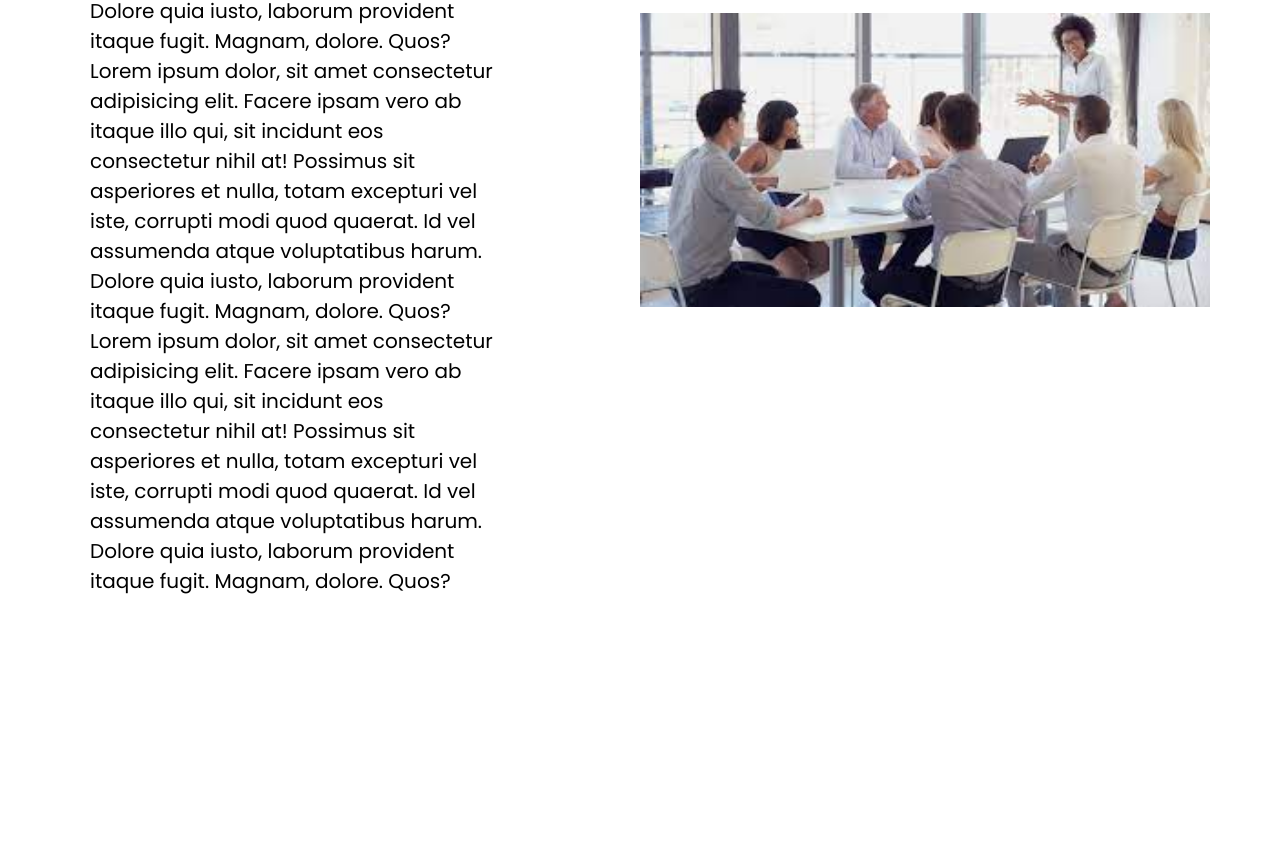
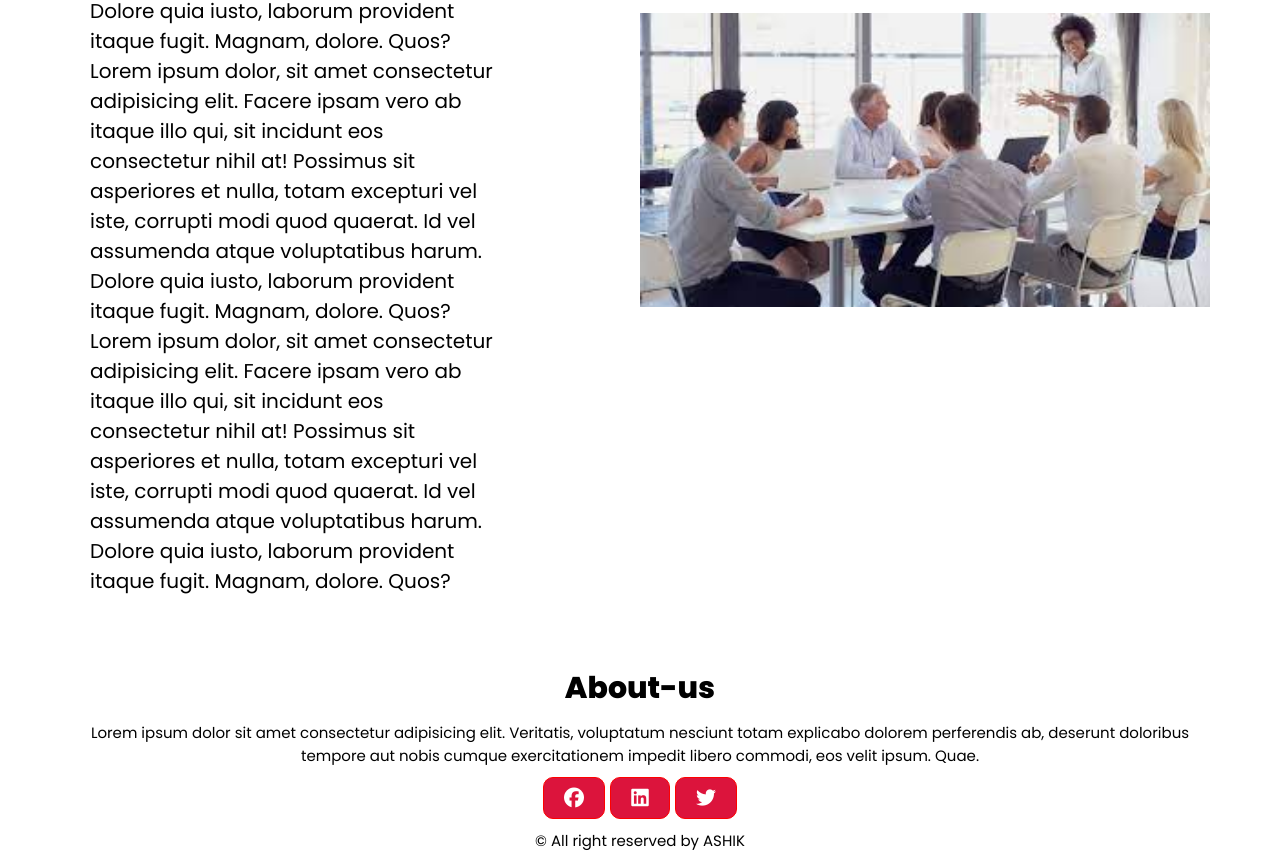
Before and after one commit to Ashiqweb123/school-site-html, a plain HTML site: page about.html in a window 1280 px wide. Shown: the part 1079-1931 px from the top of the page. Before the commit the page ends 1685 px from the top, so only its background shows below. Drawn offline with Linux system fonts and the light colour scheme.

Commit message:
footer-add

```diff
--- a/about.html
+++ b/about.html
@@ -61,8 +61,21 @@
 </main>
 
 <footer>
-
-</footer>
+    <section class="footer-content">
+        <div class="footer-container">
+            <h2>About-us</h2>
+        <p>Lorem ipsum dolor sit amet consectetur adipisicing elit. Veritatis, voluptatum nesciunt totam explicabo dolorem perferendis ab, deserunt doloribus tempore aut nobis cumque exercitationem impedit libero commodi, eos velit ipsum. Quae.</p>
+        <div class="icon">
+            <i class="fa-brands fa-facebook"></i>
+            <i class="fa-brands fa-linkedin"></i>
+            <i class="fa-brands fa-twitter"></i>
+        </div>
+        <div class="copy-right">
+            <p> &copy; All right reserved by ASHIK</p>
+        </div>
+        </div>
+    </section>
+    </footer>
 </body>
 
 </html>
--- a/style.css
+++ b/style.css
@@ -225,7 +225,42 @@ p {
     color: white;
     font-size: 30px;
 }
-
+.footer-content
+{
+    padding-top: 20px;
+    margin-top: 40px;
+}
+.footer-container
+{
+    display: flex;
+    gap:10px;
+    flex-direction: column;
+}
+.footer-container h2
+{
+    text-align: center;
+    font-size: 30px;
+    font-weight: 800;
+}
+.icon
+{
+    margin: auto;
+    font-size: 20px;
+    padding: 0 20px;
+}
+.icon i
+{
+    padding: 0 20px;
+    border: 1px solid red;
+    padding: 10px 20px;
+    border-radius: 10px;
+    background-color: crimson;
+    color: #fff;
+}
+.icon i:hover
+{
+    background-color: red;
+}
 /* blog................ */
 
 .nav-bar-1 {
```
Also changed, not shown: blog.html (+15 -2 lines), index.html (+14 -1 lines).
